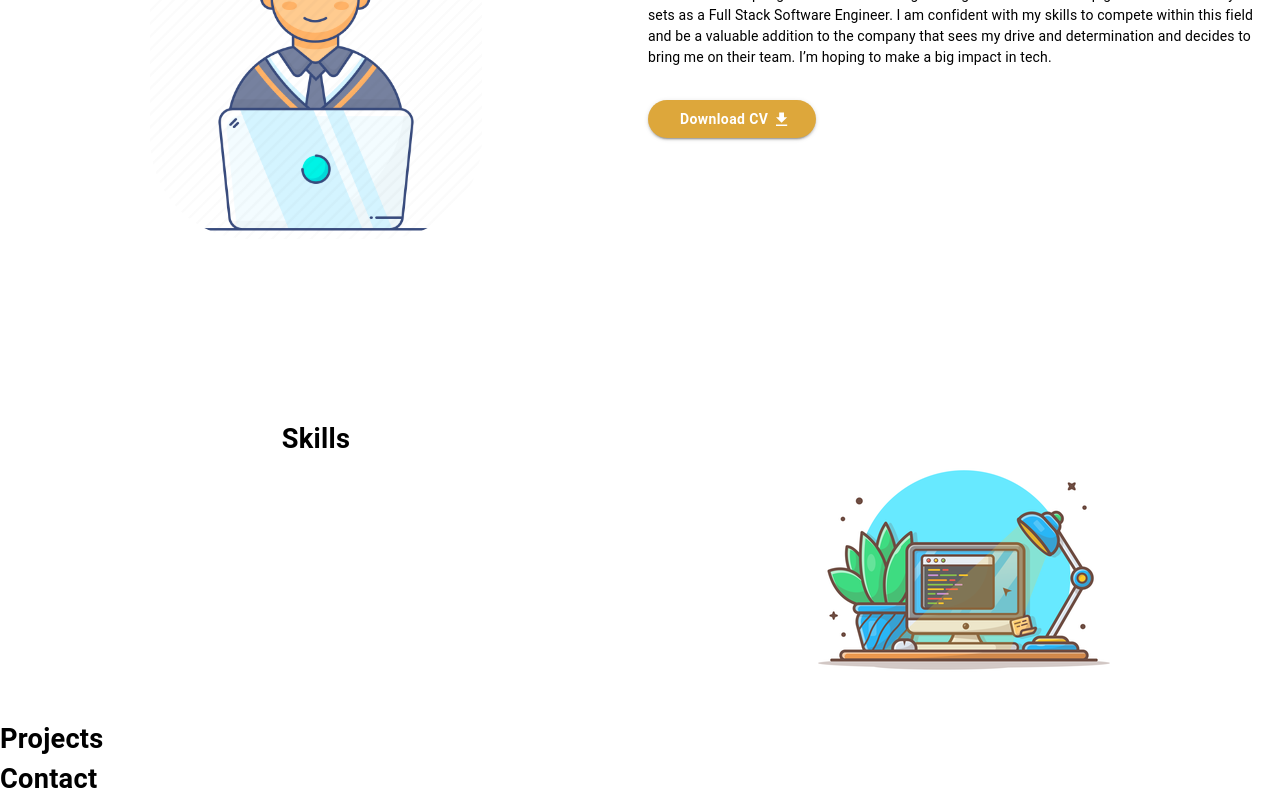
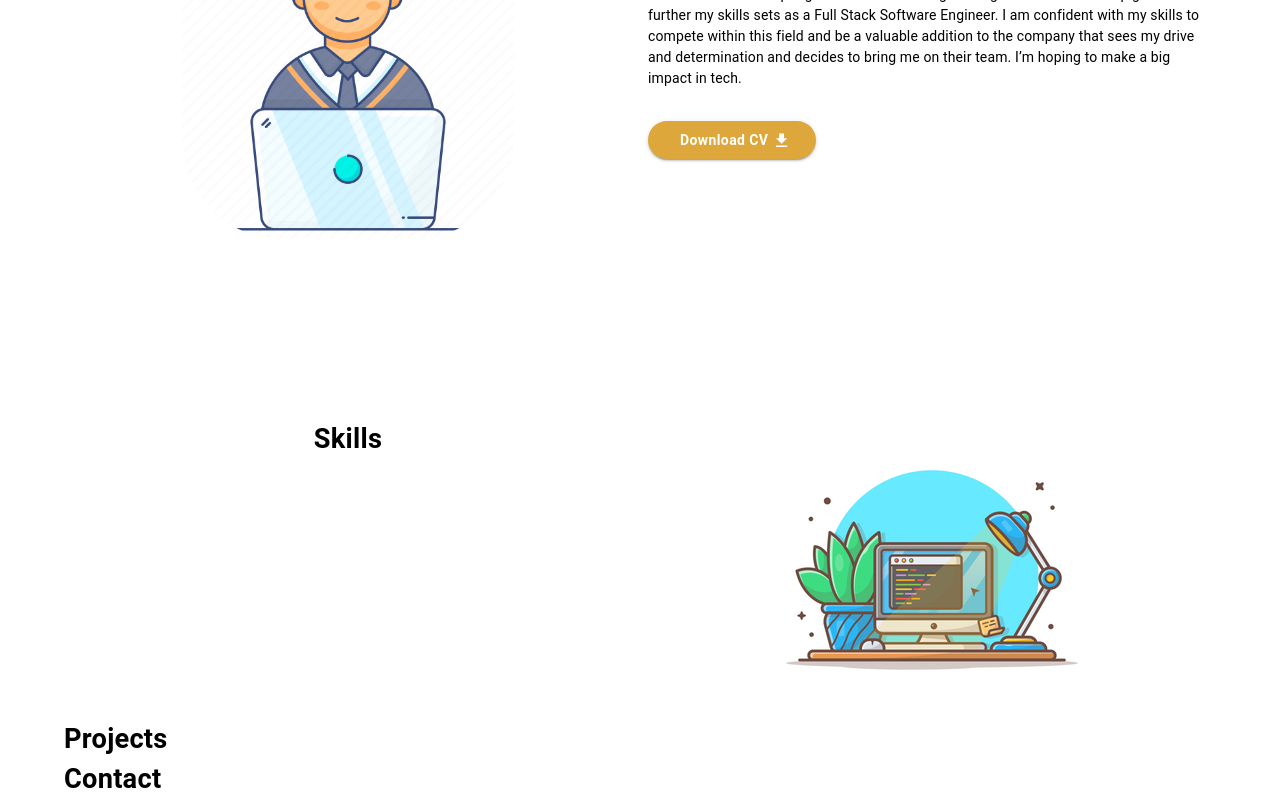
Before and after one commit to JustinsHub/Portfolio, a React (Create React App) app: page / in a window 1280 px wide. Shown: the part 1119-1919 px from the top of the page. Built offline with nearby package versions, Linux system fonts and the light colour scheme.

Commit message:
implemented LazyLoad component

```diff
--- a/package.json
+++ b/package.json
@@ -14,6 +14,7 @@
     "@types/node": "^16.11.35",
     "@types/react": "^18.0.9",
     "@types/react-dom": "^18.0.4",
+    "framer-motion": "^6.3.3",
     "react": "^18.1.0",
     "react-dom": "^18.1.0",
     "react-scripts": "5.0.1",
--- a/src/Portfolio.tsx
+++ b/src/Portfolio.tsx
@@ -1,14 +1,11 @@
-import { Container } from '@mui/material';
-import { Box } from '@mui/system';
 import React from 'react';
 import Home from './components/Home';
-import ProfileImage from './styles/images/PortfolioPicture.jpeg'
 
 const Portfolio: React.FC = () => {
 
   return (
     <section>
-          <Home/>
+        <Home/>
     </section>
   )
 }
--- a/src/components/About.tsx
+++ b/src/components/About.tsx
@@ -1,7 +1,7 @@
 import { Button, Grid, Typography } from "@mui/material";
 import { Box } from "@mui/system";
 import React from "react";
-import { GlobalBoxWrap, GlobalSubTitle } from "../styles/globalMUI";
+import { GlobalBoxWrap, GlobalFade, GlobalSubTitle } from "../styles/globalMUI";
 import AboutImage from '../styles/images/AboutImage.png'
 import DownloadIcon from '@mui/icons-material/Download';
 
@@ -26,7 +26,8 @@ const About: React.FC = () => {
                                 height: "65%",
                                 borderRadius: "30%"
                             }}
-                       ></Box>
+                            >
+                            </Box>
                     </Grid>
                     <Grid item xs={12} md={6} lg={6} sx={{display: "flex", justifyContent: "center"}}>
                         <Box>
--- a/src/components/Home.tsx
+++ b/src/components/Home.tsx
@@ -14,6 +14,8 @@ import LocationOnIcon from '@mui/icons-material/LocationOn';
 import GitHubIcon from "@mui/icons-material/GitHub";
 import LinkedInIcon from '@mui/icons-material/LinkedIn';
 import YouTubeIcon from '@mui/icons-material/YouTube';
+import LazyShow from "./LazyShow";
+
 
 const HomeBackgroundImage = styled(Box)({
         backgroundImage: `linear-gradient(rgba(255,255,255,0.6), rgba(255,255,255,0.6)), url(${HomeBackground})`,
@@ -21,16 +23,17 @@ const HomeBackgroundImage = styled(Box)({
         backgroundPosition: '50% 0',
 })
 
+
+
 const Home: React.FC = () => {
     return (
         <section>
-
                 <HomeBackgroundImage>
                 <section>
                     <Navbar/>
                 </section>
+                        <Container>
 
-                <Container>
                             <GlobalBoxWrap marginTop={20}>
                                 <Grid container spacing={2}>
                                     <Grid item xs={12} md={6} lg={6} sx={{display: "flex", justifyContent: "center"}}>
@@ -90,7 +93,8 @@ const Home: React.FC = () => {
                                             borderRadius: "50%",
                                             boxShadow: "0 0 0 1.2rem rgb(198,198,198, 0.6), 0 0 0 2.4rem rgb(218,218,219, 0.5)"
                                         }}
-                            ></Box>
+                                        >
+                                        </Box>
                                     </Grid>
                                 </Grid>
 
@@ -98,13 +102,18 @@ const Home: React.FC = () => {
                         </Container>
                 </HomeBackgroundImage>
 
+                <Container>
+                    <LazyShow>
                         <section>
                             <About/>
                         </section>
+                    </LazyShow>
 
+                    <LazyShow>
                         <section>
                             <Skills/>
                         </section>
+                    </LazyShow>
 
                     <section>
                         <Projects/>
@@ -114,6 +123,7 @@ const Home: React.FC = () => {
                         <Contact/>
                     </section>
 
+                </Container>
         </section>
     )
 }
--- /dev/null
+++ b/src/components/LazyShow.tsx
@@ -0,0 +1,54 @@
+import React, { useEffect, useRef } from 'react'
+import { createTheme } from '@mui/system'
+import { motion, useAnimation } from 'framer-motion'
+import useOnScreen from '../hooks/useOnScreen'
+
+interface LazyShowProps {
+    children: any
+}
+
+const theme = createTheme({
+    palette: {
+        lazyShowDefault: {
+            display: "flex",
+            justifyContent: "center",
+            alignItems: "flex-start",
+            flexDirection: "column",
+            margin: "20px",
+            padding: "20px",
+            fontSize: "1.5em"
+        }
+    }
+})
+
+
+const LazyShow: React.FC<LazyShowProps> = ({children}) => {
+    const controls = useAnimation()
+    const rootRef:any = useRef()
+    const onScreen = useOnScreen(rootRef)
+
+    useEffect(() => {
+        if (onScreen) {
+          controls.start({
+            x: 0,
+            opacity: 1,
+            transition: {
+              duration: 0.8,
+              ease: "easeIn"
+            }
+          });
+        }
+      }, [onScreen, controls]);
+    return (
+        <motion.div
+        className={theme.palette.lazyShowDefault}
+        ref={rootRef}
+        initial={{ opacity: 0, x: -10 }}
+        animate={controls}
+        >
+        {children}
+        </motion.div>
+    )
+}
+
+export default LazyShow
--- /dev/null
+++ b/src/hooks/useOnScreen.tsx
@@ -0,0 +1,27 @@
+import {useEffect, useState} from 'react'
+
+
+function useOnScreen(ref: any, rootMargin = '0px') {
+    const [isIntersecting, setIntersecting] = useState(false);
+
+    useEffect(() => {
+      const observer = new IntersectionObserver(
+        ([entry]) => {
+          setIntersecting(entry.isIntersecting);
+        },
+        {
+          rootMargin
+        }
+      );
+      if (ref.current) {
+        observer.observe(ref.current);
+      }
+      return () => {
+        observer.unobserve(ref.current);
+      };
+    }, []);
+
+    return isIntersecting;
+  }
+
+  export default useOnScreen
--- a/src/styles/globalMUI.ts
+++ b/src/styles/globalMUI.ts
@@ -10,3 +10,16 @@ export const GlobalSubTitle = styled(Typography)({
     fontSize: "1.7rem",
     fontWeight: "700",
 })
+
+
+export const GlobalFade = styled(Box)({
+        padding: "16px",
+        margin: "16px",
+        boxShadow: "0 0 8px rgba(0, 0, 0, .125)",
+        height: "64px",
+        opacity: 0,
+        transform: "translate(0, 50%)",
+        visibility: "hidden",
+        transition: "opacity 300ms ease-out, transform 300ms ease-out",
+        willChange: "opacity, visibility"
+})
```
Also changed, not shown: src/images.d.ts (line endings or trailing spaces), 1 other file (tests, documents, lock files or other folders). Lines whose indentation alone changed are shown as unchanged.
